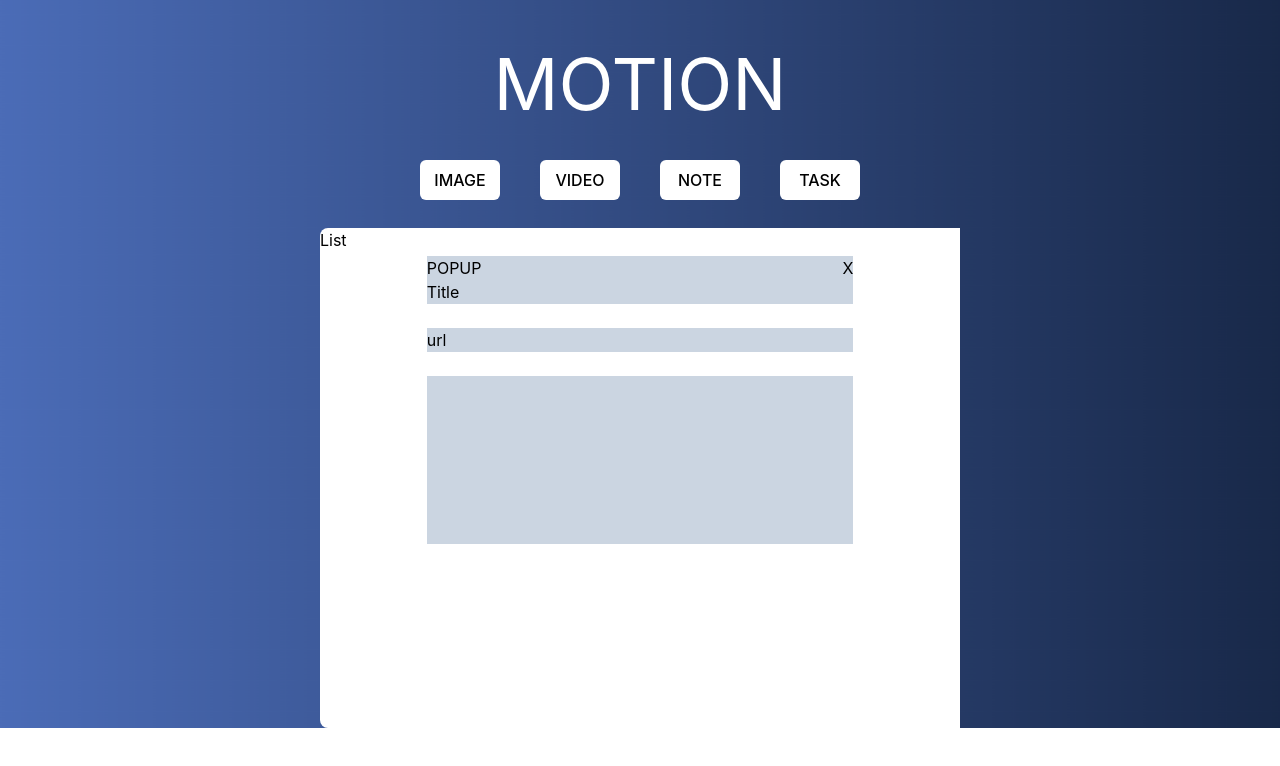
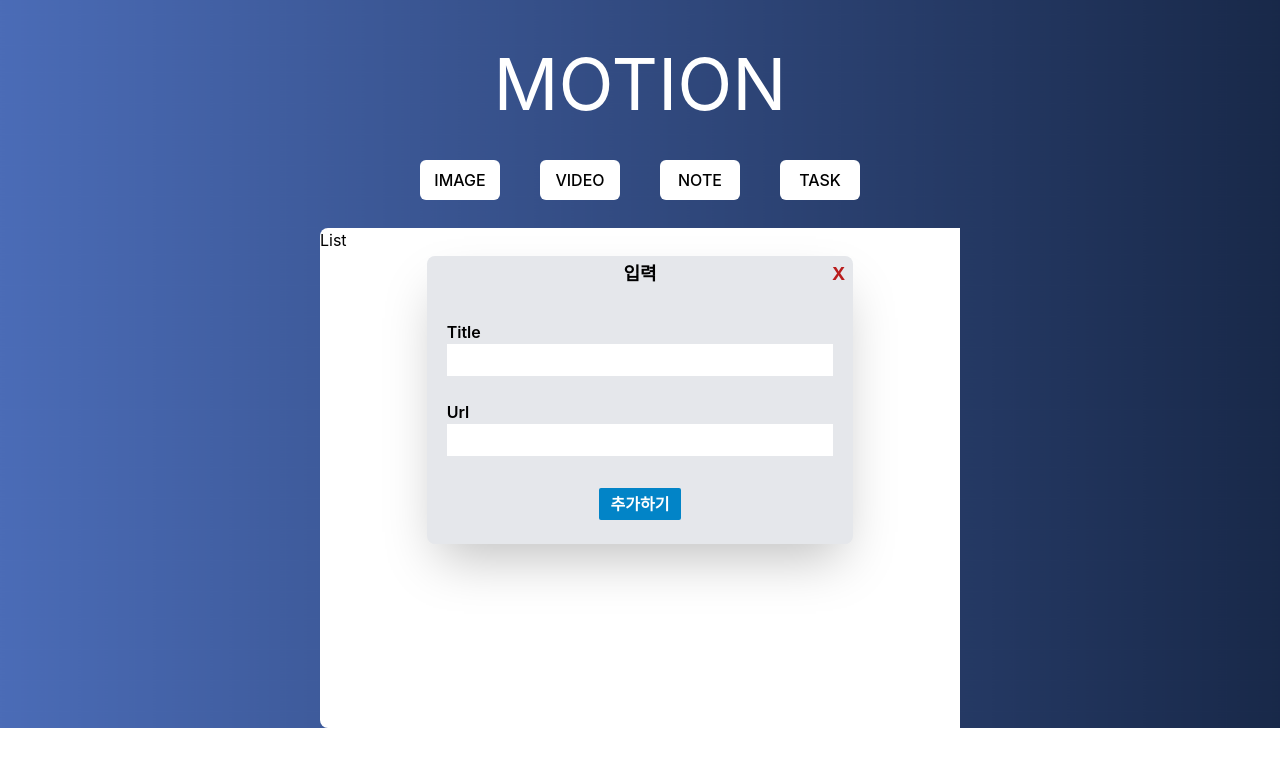
Before and after one commit to garlicscape/motion, a React (Create React App) app: page / in a window 1280 px wide. Both pictures are taken after a click on the button "IMAGE". Shown: the top 766 px of the page. Built offline with nearby package versions, Linux system fonts and the light colour scheme.

Commit message:
[Popup] styling, add button
추가하기 버튼 추가

```diff
--- a/src/components/Popup.tsx
+++ b/src/components/Popup.tsx
@@ -10,19 +10,29 @@ export default function Popup() {
     <div
       className={`${
         isPopupOpen ? 'visible' : 'invisible'
-      } absolute bg-slate-300 top-64 w-1/3 h-72`}
+      } absolute top-64 w-1/3 h-72 bg-gray-200 rounded-lg shadow-2xl`}
     >
-      <div className=' flex justify-between'>
-        <span>POPUP</span>
-        <button onClick={handlePopupClose}>X</button>
+      <div className='grid grid-cols-3 py-1 '>
+        <span className='col-start-2 text-center font-bold text-lg'>입력</span>
+        <button
+          className='justify-self-end px-2 cursor-pointer font-bold text-lg text-red-700'
+          onClick={handlePopupClose}
+        >
+          X
+        </button>
       </div>
-      <div className='flex flex-col'>
-        <span>Title</span>
-        <input type='text' />
+      <div className='flex flex-col px-5 mt-7'>
+        <span className='font-semibold'>Title</span>
+        <input type='text' className='p-1 outline-none' />
       </div>
-      <div className='flex flex-col'>
-        <span>{content}</span>
-        <input type='text' />
+      <div className='flex flex-col px-5 mt-6'>
+        <span className='font-semibold'>{content}</span>
+        <input type='text' className='p-1 outline-none' />
+      </div>
+      <div className='mt-8 flex justify-center'>
+        <button className='py-1 px-3 bg-sky-600 font-semibold text-white rounded-sm'>
+          추가하기
+        </button>
       </div>
     </div>
   );
--- a/src/context/PopupContext.tsx
+++ b/src/context/PopupContext.tsx
@@ -3,7 +3,7 @@ import { createContext } from 'react';
 
 type Popup = {
   isPopupOpen: boolean;
-  content: 'url' | 'body';
+  content: 'Url' | 'Body';
   openPopup: () => void;
   closePopup: () => void;
   changePopupCategory: (button: string) => void;
@@ -11,7 +11,7 @@ type Popup = {
 
 export const PopupContext = createContext<Popup>({
   isPopupOpen: false,
-  content: 'url',
+  content: 'Url',
   openPopup: () => {},
   closePopup: () => {},
   changePopupCategory: (button: string) => {},
@@ -23,18 +23,18 @@ export default function PopupStateProvider({
   children: React.ReactNode;
 }) {
   const [isPopupOpen, setIsPopupOpen] = useState(false);
-  const [content, setContent] = useState<Popup['content']>('url');
+  const [content, setContent] = useState<Popup['content']>('Url');
   const openPopup = () => setIsPopupOpen((isOpen) => isOpen || !isOpen);
   const closePopup = () => setIsPopupOpen((isClose) => isClose && !isClose);
   const changePopupCategory = (button: string) => {
     switch (button) {
       case 'IMAGE':
       case 'VIDEO':
-        setContent((content) => (content = 'url'));
+        setContent((content) => (content = 'Url'));
         break;
       case 'NOTE':
       case 'TASK':
-        setContent((content) => (content = 'body'));
+        setContent((content) => (content = 'Body'));
         break;
       default:
         throw Error('not valid button!!');
```
